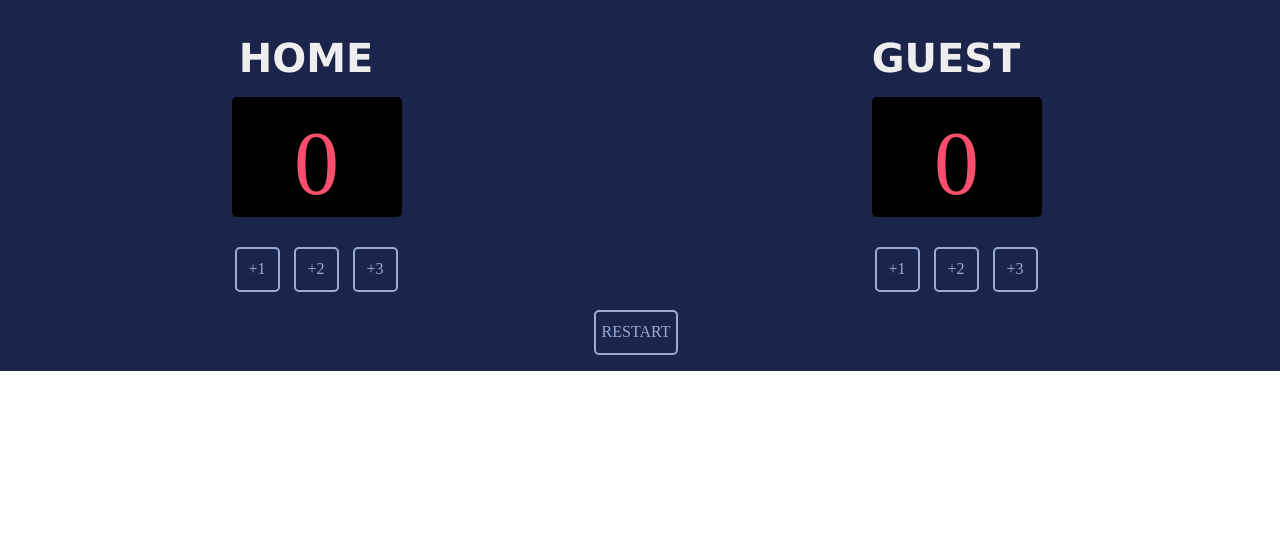
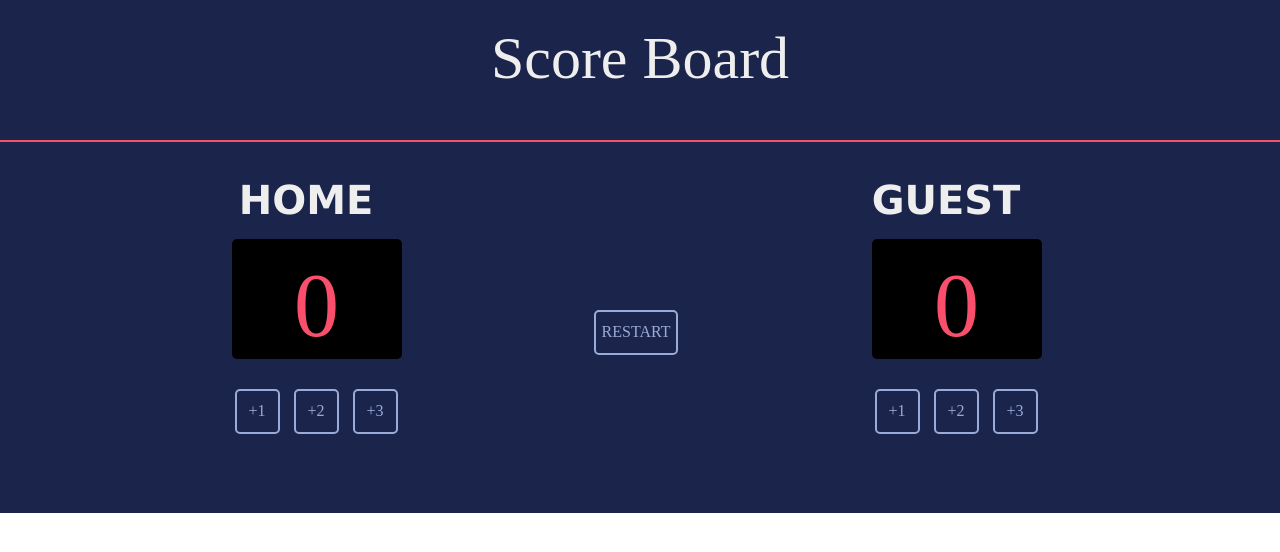
Before and after one commit to haven-stroke/basketball, a plain HTML site: page index.html in a window 1280 px wide. Drawn offline with nearby package versions, Linux system fonts and the light colour scheme; a web font is replaced by a local one.

Commit message:
New sign via upload

```diff
--- a/index.css
+++ b/index.css
@@ -2,6 +2,21 @@ body {
     margin: 0;
     align-items: center;
     box-sizing: border-box;
+}
+.title{
+    padding-top: 40px;
+    width: 100%;
+    background: #1B244A;
+    height: 100px;
+    font-family: 'Cursed Timer ULiL';
+    font-style:normal;
+    font-weight: 600px;
+    font-size: 60px;
+    line-height: 36px;
+    text-align: center;
+    color: #EEEEEE;
+    border-bottom: #F94F6D solid 2px;
+    text-transform: capitalize;
 }
 
 .container {
--- a/index.html
+++ b/index.html
@@ -3,6 +3,7 @@
         <link rel="stylesheet" href="index.css">
     </head>
     <body>
+        <header class="title">score board</header>
         <div class="container">
 
             <div>
```
